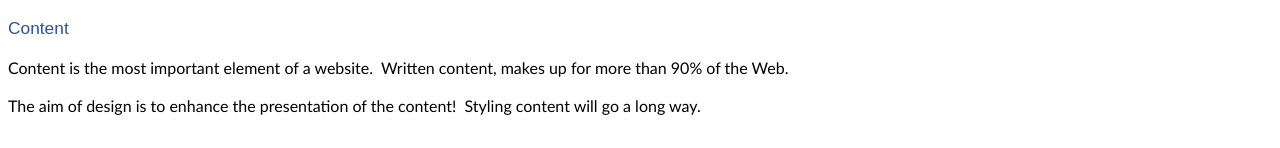
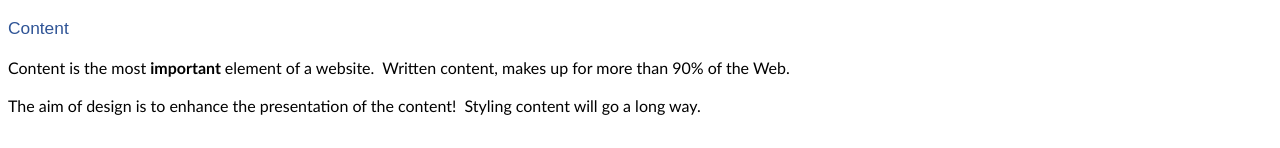
Before and after one commit to kaixinlong/Kai-Xin-Long-Portfolio, a plain HTML site: page web_page_design.html in a window 1280 px wide. Shown: the part 163-311 px from the top of the page. Drawn offline with Linux system fonts and the light colour scheme.

Commit message:
Added strong tag

```diff
--- a/web_page_design.html
+++ b/web_page_design.html
@@ -105,7 +105,7 @@ easy to use.</span></p>
 <p class=MsoNormal>&nbsp;</p>
 
 <p class=MsoNormal style='margin-right:-19.0pt;text-autospace:none'><span
-lang=EN-US style='color:black'>Content is the most important element of a
+lang=EN-US style='color:black'>Content is the most <strong>important </strong> element of a
 website.  Written content, makes up for more than 90% of the Web.  </span></p>
 
 <p class=MsoNormal style='margin-right:-19.0pt;text-autospace:none'><span
```
